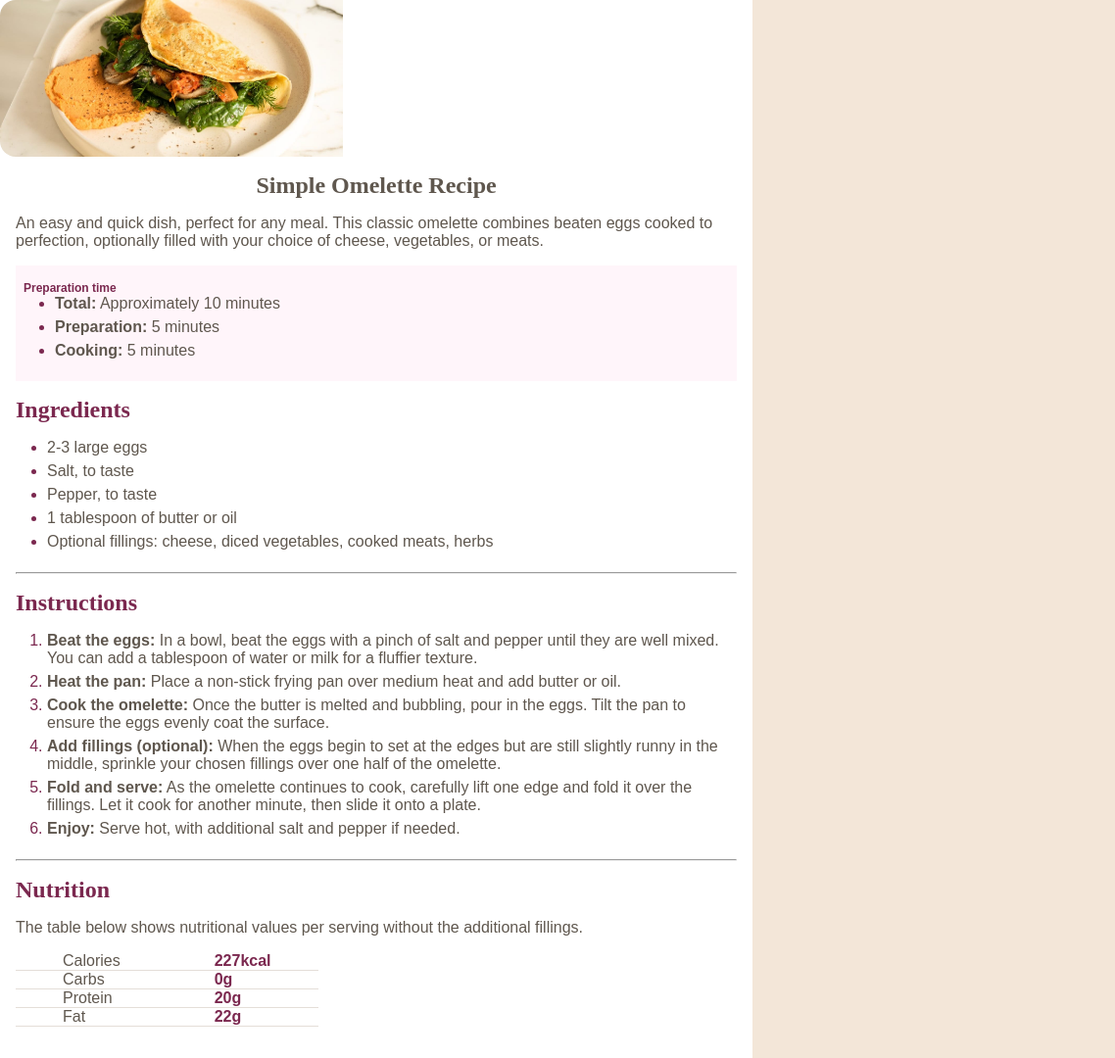
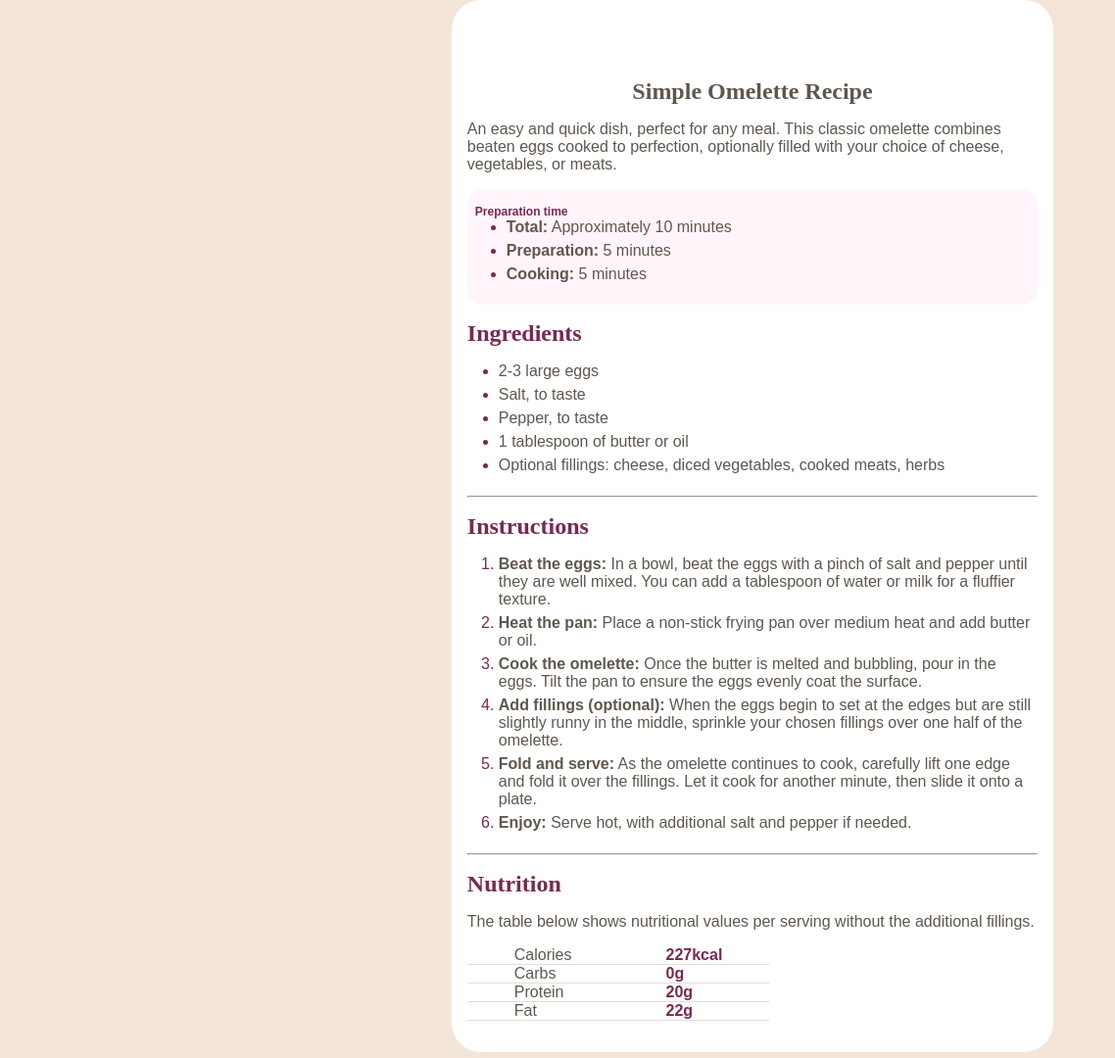
Before and after one commit to keikun/Recipe-Page-Main, a plain HTML site: page index.html in a window 1536 px wide. Shown: the whole page at 98% size, without its empty margins (0-1138 px from the left). Drawn offline with Linux system fonts and the light colour scheme.

Commit message:
Add files via upload

```diff
--- a/style.css
+++ b/style.css
@@ -36,10 +36,7 @@ main {
 
 .recipeimg {
     width: 100vw;
-    height: 20vh;
-    background-image: url('/assets/images/image-omelette.jpeg');
-    background-repeat: no-repeat;
-    background-size: contain;
+    height: 100%;
     margin-bottom: 1rem;
 }
 
@@ -67,6 +64,7 @@ main {
     padding-top: 1rem;
     padding-bottom: 1rem;
     padding-left: .5rem;
+    border-radius: 1rem;
 }
 
 .preparation_time {
@@ -145,10 +143,21 @@ td {
 
 @media (min-width:1440px){
     body {
-        width: 50vw;
+        display: flex;
+        flex-direction: column;
+        justify-content: center;
+        align-items: center;
+
+    }
+
+    main {
+        width: 40vw;
+        border-radius: 1.875rem;
     }
 
    .recipeimg {
-    border-radius: 1rem;
+    width: 40vw;
+    padding: 2rem;
+    border-radius: 3.125rem;
    }
 }
```
